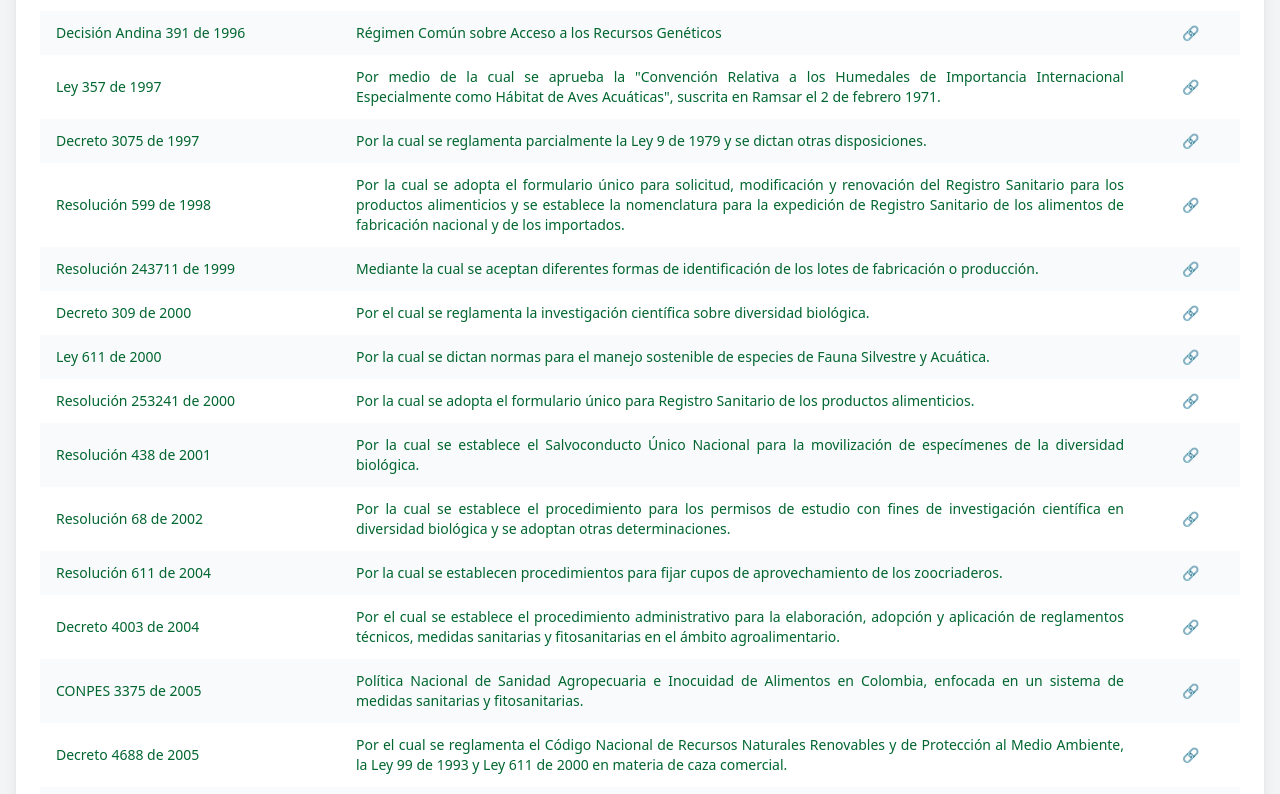
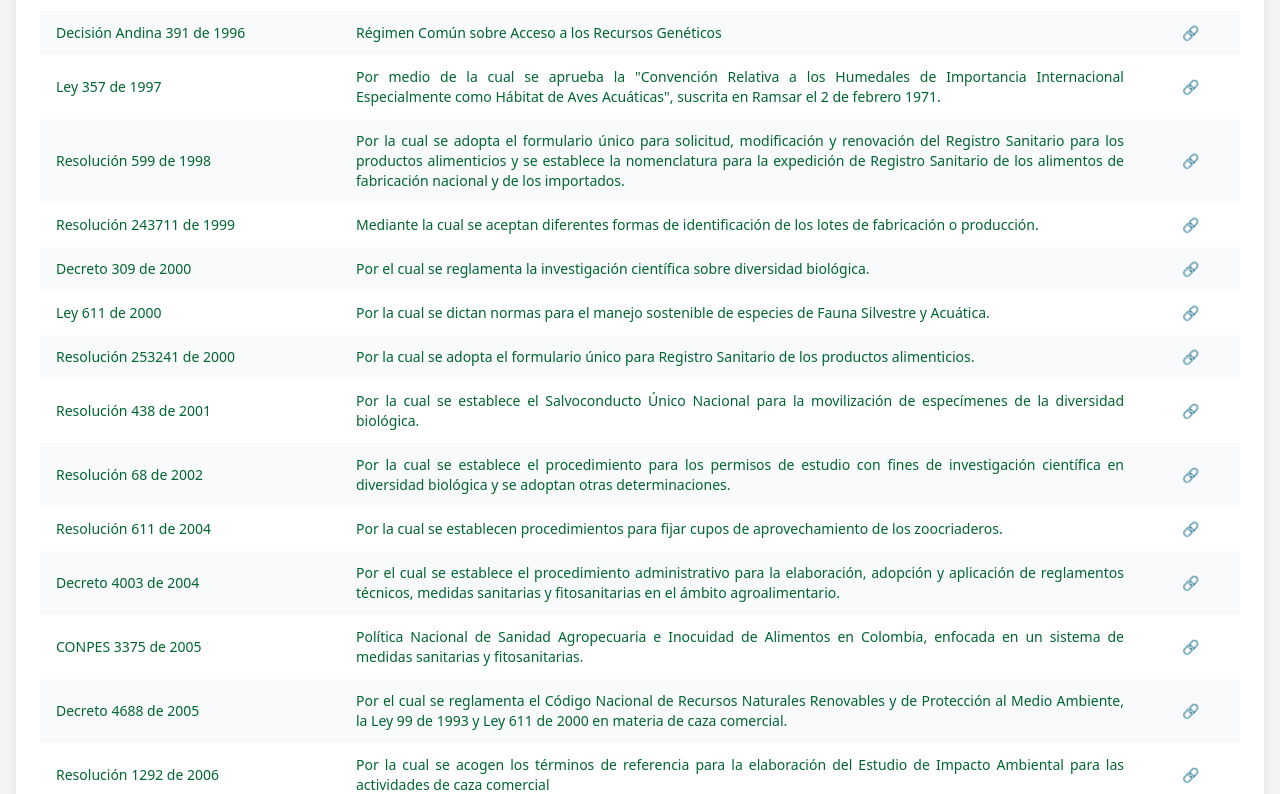
Before and after one commit to Kdnastone/insect-hub, a React (Vite) app: page /recursos in a window 1280 px wide. Shown: the part 1506-2300 px from the top of the page. Built offline with nearby package versions, Linux system fonts and the light colour scheme.

Commit message:
retiro del decreto 3075 de 1997

```diff
--- a/src/data/normas.js
+++ b/src/data/normas.js
@@ -58,11 +58,6 @@ const normas = [
     "Norma": "Ley 357 de 1997",
     "Descripcion": "Por medio de la cual se aprueba la \"Convención Relativa a los Humedales de Importancia Internacional Especialmente como Hábitat de Aves Acuáticas\", suscrita en Ramsar el 2 de febrero 1971.",
     "Enlace": "https://www.funcionpublica.gov.co/eva/gestornormativo/norma.php?i=344"
-  },
-  {
-    "Norma": "Decreto 3075 de 1997",
-    "Descripcion": "Por la cual se reglamenta parcialmente la Ley 9 de 1979 y se dictan otras disposiciones.",
-    "Enlace": "https://www.funcionpublica.gov.co/eva/gestornormativo/norma.php?i=3337"
   },
   {
     "Norma": "Resolución 599 de 1998",
```
